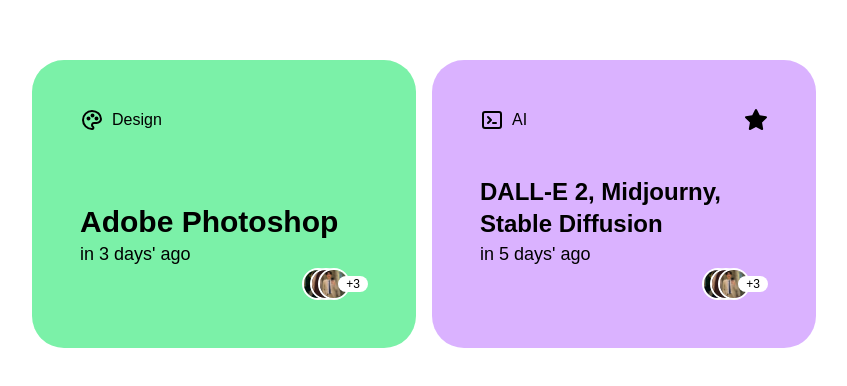
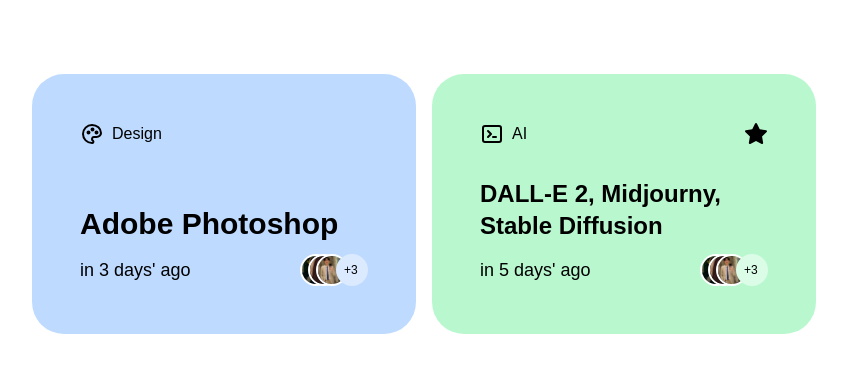
Before and after one commit to AoAo1812/NajwanHisyam, a Next.js app: page /task-2 in a window 1280 px wide. Shown: the part 196-582 px from the top of the page, without its empty margins (216-1063 px from the left). Built offline with nearby package versions, Linux system fonts and the light colour scheme.

Commit message:
lanjutan

```diff
--- a/app/task-2/page.tsx
+++ b/app/task-2/page.tsx
@@ -2,31 +2,28 @@
     return (
     <div className=" bg-white h-screen flex gap-4 justify-center items-center p-6/" >
 
-          <div className=" bg-green-300 h-72 w-96 flex flex-col justify-between p-12 rounded-4xl text-black">
+        <div className=" bg-blue-200 h-65 w-96 flex flex-col justify-between p-12 rounded-4xl text-black">
             <div className="flex gap-2">
                 <img src="/palette.svg" />
                 <p> Design </p>
                 </div>
                 <div className=" ">
                     <h1 className="text-3xl font-bold ">Adobe Photoshop</h1>
-                    <p className="text-lg"> in 3 days' ago </p>
 
-                    <div className="flex justify-end">
+                    <div className="flex items-center justify-between mt-3">
+                        <p className="text-lg"> in 3 days' ago </p>
                         <div className="flex -space-x-3 items-center">
                             <img src="/e0cb05c649a41b39269b840348b0d51c.jpg" className="w-8 h-8 rounded-full border-2 border-white" />
                             <img src="/783c9e82e0e1d99402e6a21223cb4b42.jpg" className="w-8 h-8 rounded-full border-2 border-white -ml-3" />
                             <img src="/images.jpg" className="w-8 h-8 rounded-full border-2 border-white -ml-3" />
-
-                            <div className="rounded-full bg-white px-2 text-xs">
+                            <div className="w-8 h-8 rounded-full bg-blue-100 p-2 text-xs">
                             +3
                         </div>
                         </div>
                     </div>
                  </div>
             </div>
-
-        <div className=" bg-purple-300 h-72 w-96 flex flex-col justify-between p-12 rounded-4xl text-black">
-
+            <div className=" bg-green-200 h-65 w-96 flex flex-col justify-between p-12 rounded-4xl text-black">
             <div className="flex justify-between items-center" >
                 <div className=" flex gap-2">
                 <img src="/terminal-2.svg" />
@@ -36,15 +33,15 @@
             </div>
             <div>
                  <h1 className="text-2xl font-bold ">DALL-E 2, Midjourny, Stable Diffusion</h1>
-                 <p className="text-lg"> in 5 days' ago </p>
 
-                <div className="flex justify-end">
+                <div className="flex items-center justify-between mt-3">
+                    <p className="text-lg justify-center"> in 5 days' ago </p>
                     <div className="flex -space-x-3 items-center">
+
                          <img src="/e0cb05c649a41b39269b840348b0d51c.jpg" className="w-8 h-8 rounded-full border-2 border-white" />
                         <img src="/783c9e82e0e1d99402e6a21223cb4b42.jpg" className="w-8 h-8 rounded-full border-2 border-white -ml-3" />
                         <img src="/images.jpg" className="w-8 h-8 rounded-full border-2 border-white -ml-3" />
-
-                        <div className="rounded-full bg-white px-2 text-xs">
+                        <div className="w-8 h-8 rounded-full bg-green-100 p-2 text-xs">
                             +3
                         </div>
                     </div>
```
